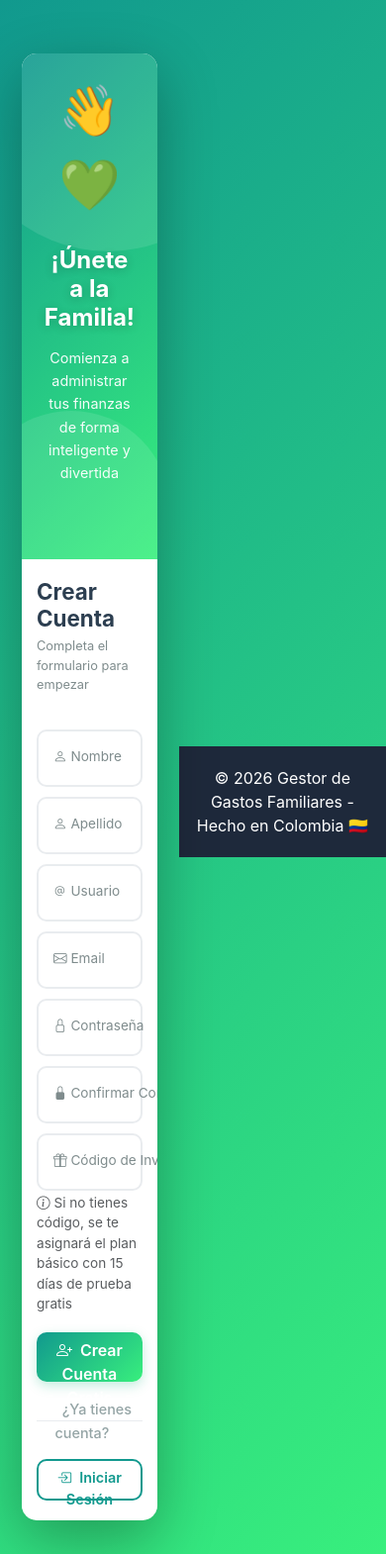
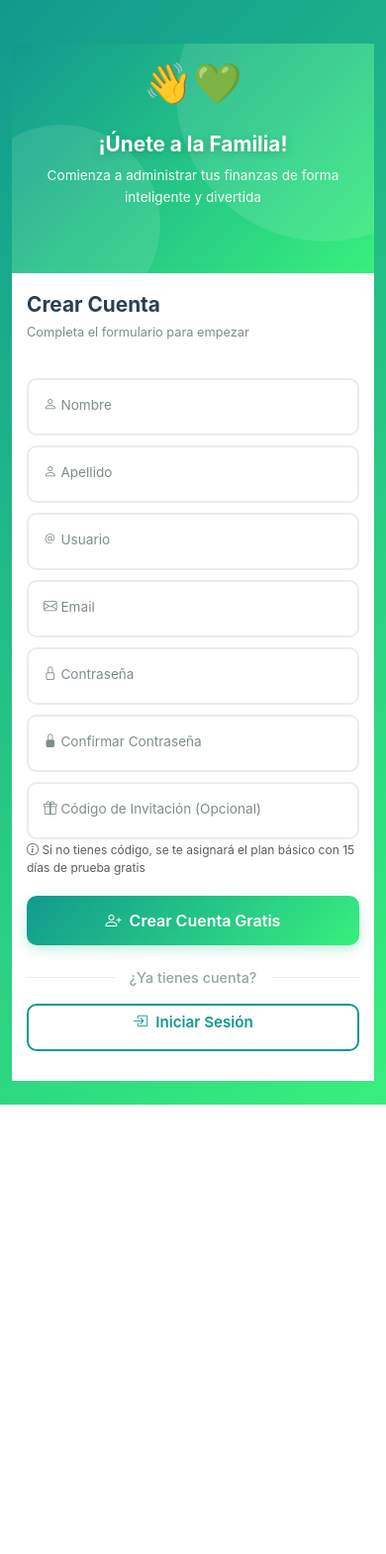
Before and after one commit to LUISGA64/gastos-familiares, a Django app: page /registro/ in a window 390 px wide. Shown: the whole page at 99% size. After the commit the page ends 1116 px from the top, so only its background shows below. Run offline with Django 5.2, Linux system fonts and the light colour scheme; some libraries are stand-ins or nearby versions.

Commit message:
fix: Mejorar diseño responsive de login y registro en móviles PROBLEMA RESUELTO: - Footer 'Hecho en Colombia' interfería con login en móviles - Login se veía muy angosto y mal centrado en celulares CAMBIOS: - Ocultar footer en páginas de autenticación en móviles - Login y registro ahora usan altura completa de pantalla (100vh) - Eliminar bordes redondeados en móviles para aprovechar espacio - Reducir padding y tamaños de fuente para mejor uso del espacio - Centrado vertical mejorado con flexbox - Inputs con font-size 16px para evitar zoom en iOS BENEFICIOS: - Login centrado y bien distribuido en móviles - Mejor aprovechamiento del espacio vertical - Experiencia de usuario mejorada en dispositivos móviles - Sin interferencia del footer con el formulario

```diff
--- a/templates/gastos/auth/registro.html
+++ b/templates/gastos/auth/registro.html
@@ -246,41 +246,49 @@
 
     @media (max-width: 576px) {
         body {
-            padding: 10px 0;
+            padding: 0;
+            min-height: 100vh;
+            display: flex;
+            align-items: center;
         }
 
         .auth-container {
-            padding: 0 10px;
+            padding: 0;
+            margin: 0;
+            width: 100%;
         }
 
         .auth-card {
-            border-radius: 15px;
+            border-radius: 0;
+            min-height: 100vh;
+            box-shadow: none;
         }
 
         .auth-illustration {
-            padding: 30px 20px;
-            min-height: 180px;
+            padding: 20px 15px;
+            min-height: auto;
         }
 
         .welcome-icon {
-            font-size: 50px;
-            margin-bottom: 15px;
+            font-size: 40px;
+            margin-bottom: 10px;
         }
 
         .welcome-text h2 {
-            font-size: 1.5rem;
+            font-size: 1.3rem;
+            margin-bottom: 8px;
         }
 
         .welcome-text p {
-            font-size: 0.9rem;
+            font-size: 0.85rem;
         }
 
         .auth-form {
-            padding: 20px 15px;
+            padding: 20px 15px 30px;
         }
 
         .auth-form-header h3 {
-            font-size: 1.4rem;
+            font-size: 1.3rem;
         }
 
         .auth-form-header p {
@@ -299,6 +307,27 @@
         .btn-registro {
             height: 50px;
             font-size: 1rem;
+        }
+
+        .divider {
+            margin: 20px 0 15px;
+        }
+
+        .btn-login-link {
+            height: 48px;
+            font-size: 0.95rem;
+        }
+
+        /* Ajustar mensajes de alerta en móviles */
+        .alert {
+            font-size: 0.85rem;
+            padding: 10px;
+            margin-bottom: 15px;
+        }
+
+        /* Texto informativo más pequeño */
+        .text-muted {
+            font-size: 0.75rem !important;
         }
     }
 </style>
--- a/templates/gastos/base.html
+++ b/templates/gastos/base.html
@@ -728,6 +728,14 @@
             background-color: var(--primary-color);
             color: white;
             text-align: center;
+            font-size: 0.9rem;
+        }
+
+        /* Ocultar footer en páginas de autenticación en móviles */
+        @media (max-width: 768px) {
+            body:has(.auth-container) footer {
+                display: none;
+            }
         }
 
         /* ========== ALERTAS MEJORADAS CON AUTOCLOSE ========== */
```
Also changed, not shown: templates/gastos/auth/login.html (+40 -16 lines).
